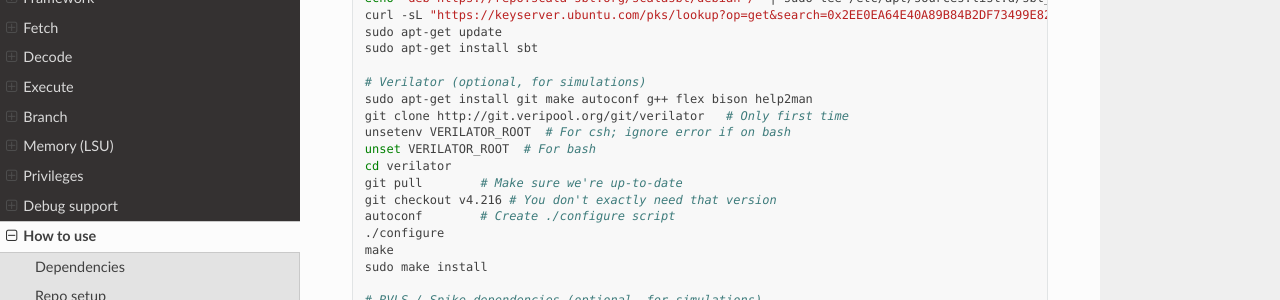
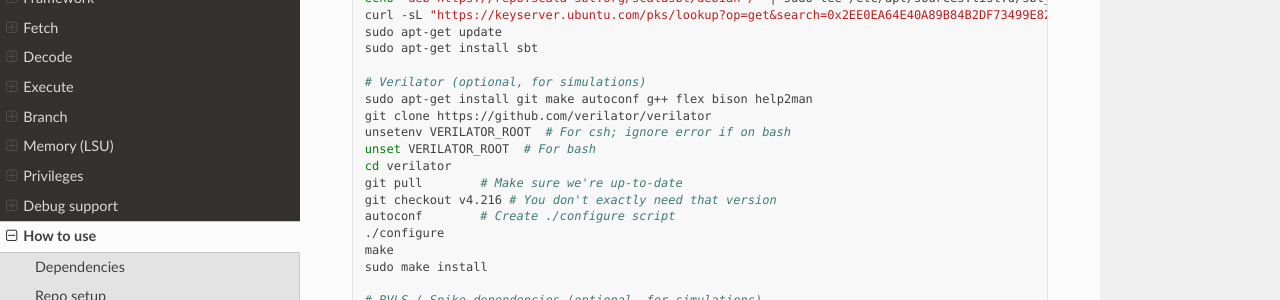
Before and after one commit to SpinalHDL/VexiiRiscv-RTD, a Sphinx documentation site: the page built from source/VexiiRiscv/HowToUse/index.rst, in a window 1280 px wide and 900 px high, scrolled down 479 px. Shown: the part 151-451 px from the top of the window. Built offline with Sphinx 7.4.7 and the Read the Docs theme 3.1.0, drawn with Linux system fonts in a browser that asks for light colours.

Commit message:
Updating GIT repo URL for Verilator
Verilator now moved their repo to GitHub

```diff
--- a/source/VexiiRiscv/HowToUse/index.rst
+++ b/source/VexiiRiscv/HowToUse/index.rst
@@ -34,7 +34,7 @@
 
     # Verilator (optional, for simulations)
     sudo apt-get install git make autoconf g++ flex bison help2man
-    git clone http://git.veripool.org/git/verilator   # Only first time
+    git clone https://github.com/verilator/verilator
     unsetenv VERILATOR_ROOT  # For csh; ignore error if on bash
     unset VERILATOR_ROOT  # For bash
     cd verilator
```
